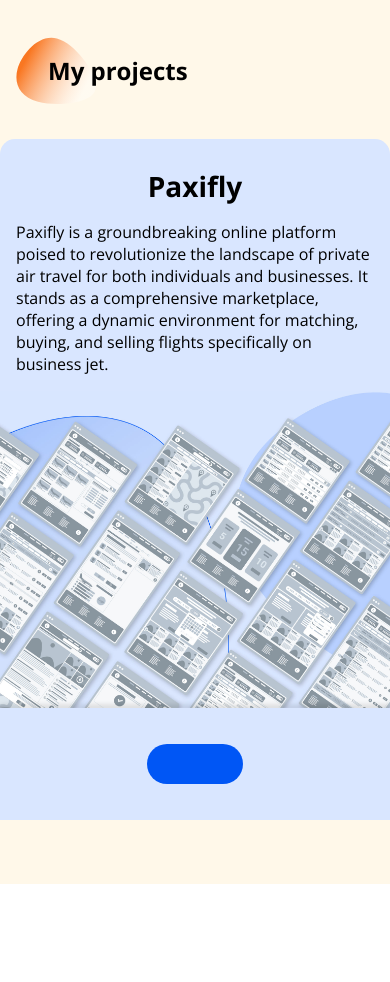
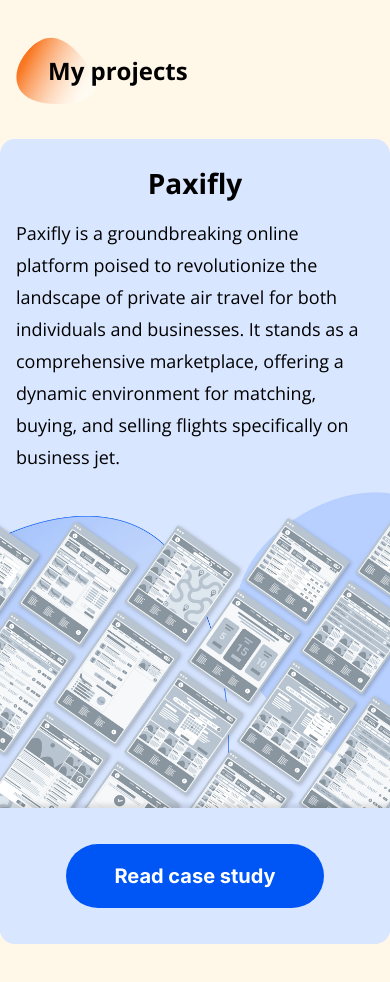
Before and after one commit to talking3D/conmigodev, a Next.js app: page / in a window 390 px wide. Shown: the part 2520-3502 px from the top of the page. Before the commit the page ends 3404 px from the top, so only its background shows below. Built offline with nearby package versions, Linux system fonts and the light colour scheme.

Commit message:
refactor: :iphone: Improve paxifly project description resposivnes
Project tile elements are now better positioned on the screen while changing screeen size

```diff
--- a/src/app/views/ProjectsView/ProjectsView.styles.ts
+++ b/src/app/views/ProjectsView/ProjectsView.styles.ts
@@ -6,6 +6,9 @@
     display: flex;
     background-color: ${theme.colors.yellowish};
     flex-direction: column;
+    align-self: center;
+    padding: 2rem 0;
+
     ${viewport.media.xs} {
         margin-top: 6rem;
     }
@@ -27,8 +30,6 @@
     ${viewport.media.xxl} {
         border-radius: 30px;
     }
-
-    padding: 2rem 0;
 `;
 
 export const ProjectSectionTitleStyled = styled.div`
@@ -45,10 +46,30 @@
     flex-direction: column;
     margin-top: 2rem;
     margin-bottom: 2rem;
+    margin-left: auto;
+    margin-right: auto;
     max-width: ${viewport.size.xl};
     width: 100%;
     background-color: ${theme.colors.lightBluish};
     border-radius: 15px;
+    ${viewport.media.lg} {
+        flex-direction: row;
+    }
+    overflow: hidden;
+`;
+
+export const PaxiflyProjectDescriptionContainerStyled = styled.div`
+    display: flex;
+    flex-direction: column;
+    align-items: center;
+    /* padding-bottom: 2rem; */
+    font-size: 1.125rem;
+    line-height: 2rem;
+    overflow: visible;
+    min-width: min-content;
+    ${viewport.media.lg} {
+        max-width: ${viewport.size.sm};
+    }
 `;
 
 export const ProjectTitleStyled = styled.h3`
@@ -58,14 +79,26 @@
     ${viewport.media.md} {
         font-size: 2rem;
     }
+    ${viewport.media.lg} {
+        font-size: 3rem;
+        margin-top: 2.75rem;
+        margin-bottom: 1.5rem;
+    }
 `;
 
 export const ProjectDescriptionStyled = styled.div`
     margin-left: 1rem;
     margin-right: 1rem;
+    min-width: min-content;
+
     ${viewport.media.md} {
+        padding-right: 2rem;
         margin-left: 2rem;
         margin-right: 2rem;
+    }
+    ${viewport.media.lg} {
+        min-width: ${viewport.size.sm};
+        padding-left: 2rem;
     }
 `;
 
@@ -76,14 +109,16 @@
     }
 `;
 export const ProjectImageDesktopStyled = styled(Image)`
-    width: 100%;
     display: none;
+
     ${viewport.media.lg} {
-        display: block;
+        display: flex;
+        width: 100%;
+        overflow: visible;
     }
 `;
 
-export const ButtonContainerStyled = styled.div`
+export const ButtonContainerMobileStyled = styled.div`
     display: flex;
     justify-content: center;
     background-color: ${theme.colors.lightBluish};
@@ -98,3 +133,11 @@
         display: none;
     }
 `;
+
+export const ButtonContainerDesktopStyled = styled.div`
+    display: none;
+    ${viewport.media.lg} {
+        display: flex;
+        margin-bottom: 2rem;
+    }
+`;
--- a/src/app/views/ProjectsView/ProjectsView.tsx
+++ b/src/app/views/ProjectsView/ProjectsView.tsx
@@ -6,11 +6,13 @@
     ProjectsViewContainerStyled,
     ProjectSectionTitleStyled,
     PaxiflyProjectContainerStyled,
+    PaxiflyProjectDescriptionContainerStyled,
     ProjectTitleStyled,
     ProjectDescriptionStyled,
     ProjectImageMobileStyled,
     ProjectImageDesktopStyled,
-    ButtonContainerStyled,
+    ButtonContainerMobileStyled,
+    ButtonContainerDesktopStyled,
 } from './ProjectsView.styles';
 
 import { SectionTitle, Typography, Button } from '@/components';
@@ -28,21 +30,26 @@
                 />
             </ProjectSectionTitleStyled>
             <PaxiflyProjectContainerStyled>
+                <PaxiflyProjectDescriptionContainerStyled>
                     <ProjectTitleStyled>Paxifly</ProjectTitleStyled>
                     <ProjectDescriptionStyled>
                         <Typography
                             as="p"
-                        $size={{ sm: 18, md: 24 }}
-                        $lineHeight={{ sm: 32, md: 36 }}
+                            $size={{ sm: 24 }}
+                            $lineHeight={{ sm: 40 }}
                         >
-                        Paxifly is a groundbreaking online platform poised to
-                        revolutionize the landscape of private air travel for
-                        both individuals and businesses. It stands as a
+                            Paxifly is a groundbreaking online platform poised
+                            to revolutionize the landscape of private air travel
+                            for both individuals and businesses. It stands as a
                             comprehensive marketplace, offering a dynamic
-                        environment for matching, buying, and selling flights
-                        specifically on business jet.
+                            environment for matching, buying, and selling
+                            flights specifically on business jet.
                         </Typography>
                     </ProjectDescriptionStyled>
+                    <ButtonContainerDesktopStyled>
+                        <Button>Read case study</Button>
+                    </ButtonContainerDesktopStyled>
+                </PaxiflyProjectDescriptionContainerStyled>
                 <ProjectImageMobileStyled
                     src={paxiflyProjectImageMobile}
                     alt="Paxifly project image"
@@ -58,12 +65,13 @@
                     style={{
                         width: '100%',
                         height: 'auto',
-                        maxWidth: `${viewport.size.lg}`,
+                        objectFit: 'cover',
+                        // maxWidth: `${viewport.size.lg}`,
                     }}
                 />
-                <ButtonContainerStyled>
-                    <Button />
-                </ButtonContainerStyled>
+                <ButtonContainerMobileStyled>
+                    <Button>Read case study</Button>
+                </ButtonContainerMobileStyled>
             </PaxiflyProjectContainerStyled>
         </ProjectsViewContainerStyled>
     );
```
Also changed, not shown: public/project-paxifly-thumb-long.jpg. Lines whose indentation alone changed are shown as unchanged.
